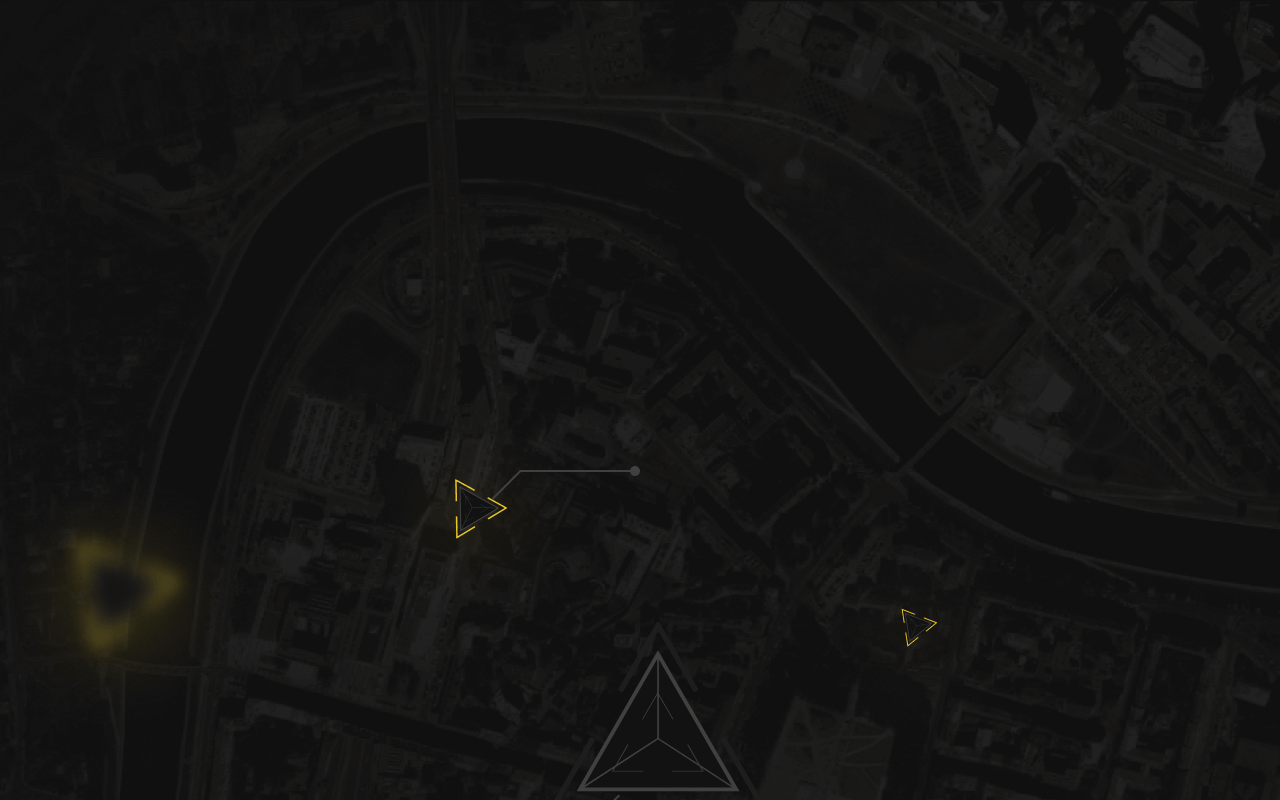
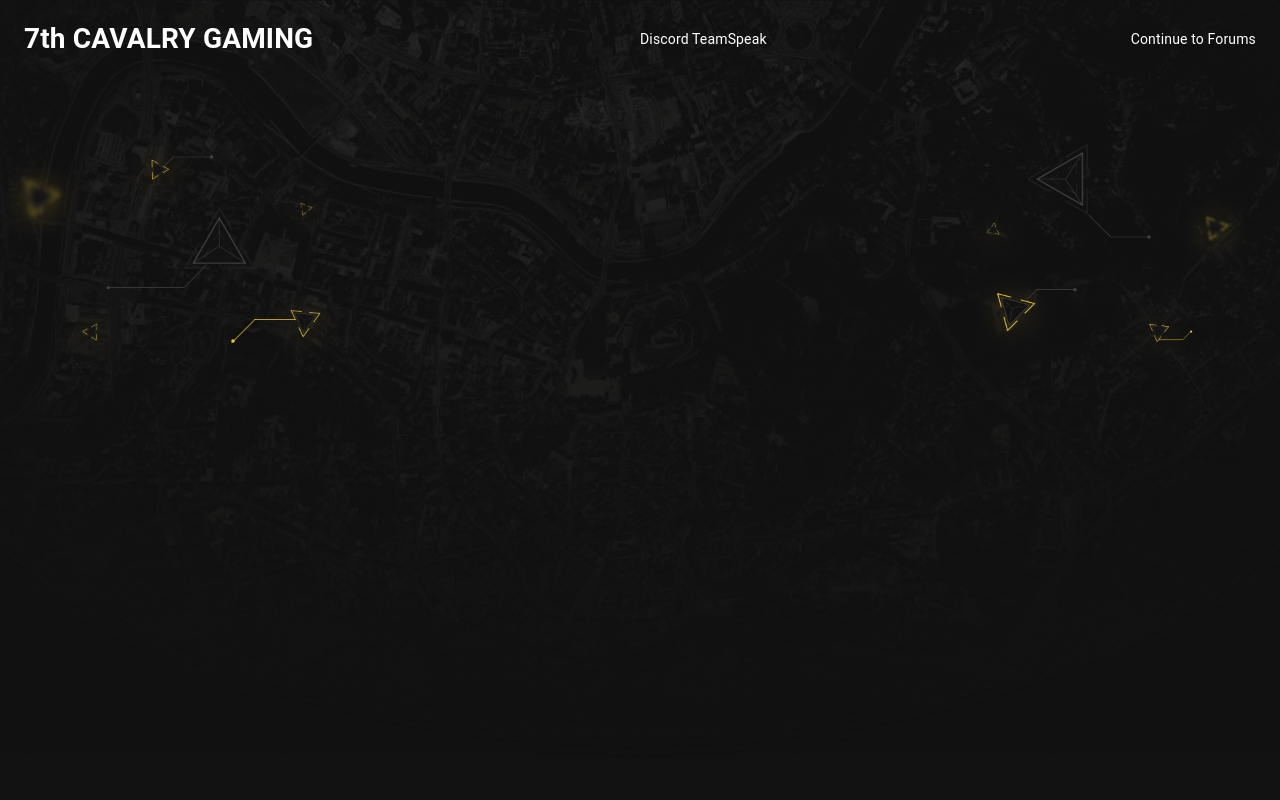
Before and after one commit to 7Cav/7cav-landing-page, a React (Create React App) app: page / in a window 1280 px wide. Built offline with nearby package versions, Linux system fonts and the light colour scheme.

Commit message:
Toolbar wireframe

```diff
--- a/src/App.js
+++ b/src/App.js
@@ -1,16 +1,23 @@
 import React from 'react';
 import { makeStyles } from '@material-ui/core/styles';
+import { CssBaseline } from '@material-ui/core';
+import Header from './Header';
 
 
 const useStyles = makeStyles((theme) => ({
   root: {
       minHeight: '100vh',
-      backgroundImage: `url(${process.env.PUBLIC_URL + "/assets/pagebg2.png"})`
+      backgroundImage: `url(${process.env.PUBLIC_URL + "/assets/pagebg2.png"})`,
+      backgroundRepeat: 'no-repeat',
+      backgroundSize: 'cover',
   },
 }));
 
 
 export default function App() {
   const classes = useStyles();
-    return <div className={classes.root}></div>;
+    return <div className={classes.root}>
+      <CssBaseline />
+      <Header />
+    </div>;
 }
--- /dev/null
+++ b/src/Header.js
@@ -0,0 +1,34 @@
+import React from 'react';
+import { makeStyles } from '@material-ui/core/styles';
+import { IconButton, Toolbar } from '@material-ui/core';
+import { AppBar } from '@material-ui/core';
+
+const useStyles = makeStyles((theme) => ({
+    appbar: {
+        background: 'none',
+    },
+    appbarTitle: {
+        flexGrow: '1',
+    },
+    icons: {
+        position: 'absolute',
+        left: '50%',
+    }
+}));
+
+export default function Header() {
+    const classes = useStyles();
+    return (
+        <div>
+            <AppBar className={classes.appbar} elevation={0}>
+                <Toolbar className={classes.appbarWrapper}>
+                    <h1 className={classes.appbarTitle}>7th CAVALRY GAMING</h1>
+                        {/* TODO: Add buttons/icons */}
+                        <span className={classes.icons}>Discord
+                        TeamSpeak</span>
+                        Continue to Forums
+                </Toolbar>
+            </AppBar>
+        </div>
+    );
+}
```
